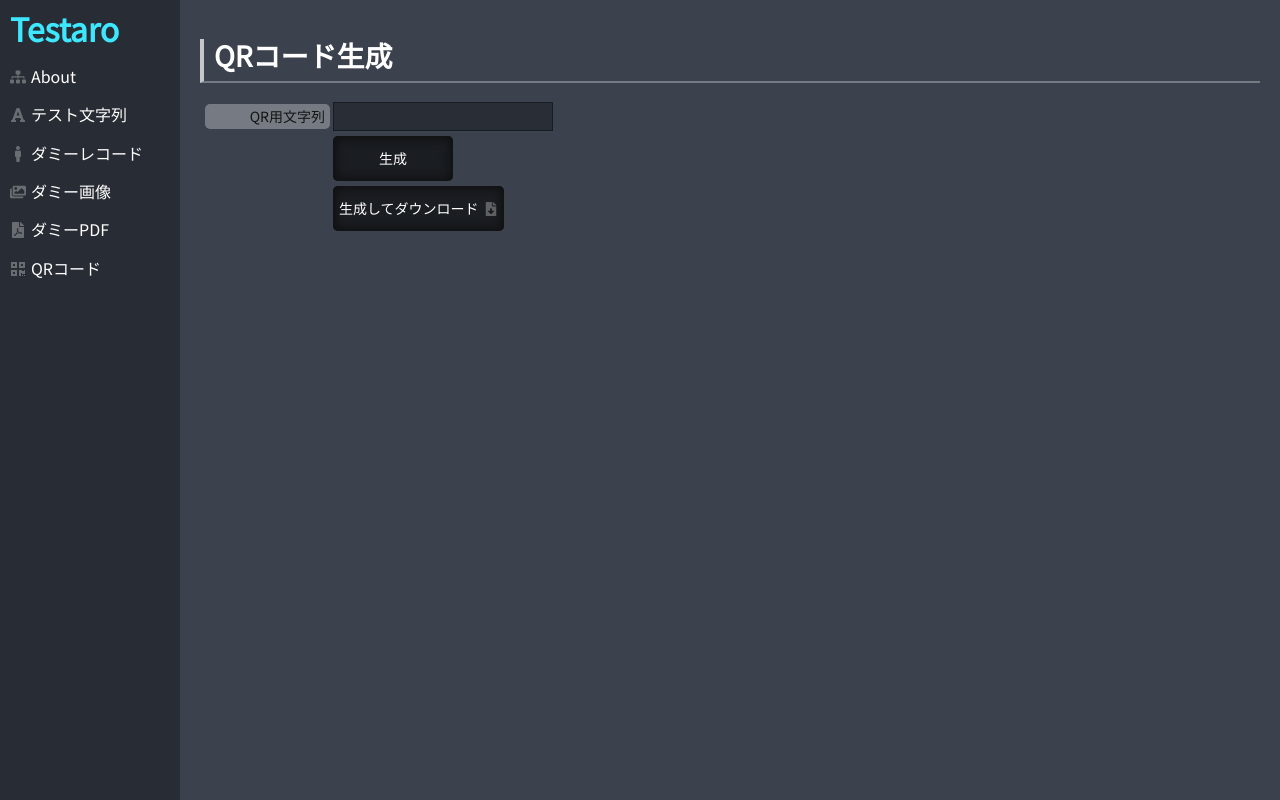
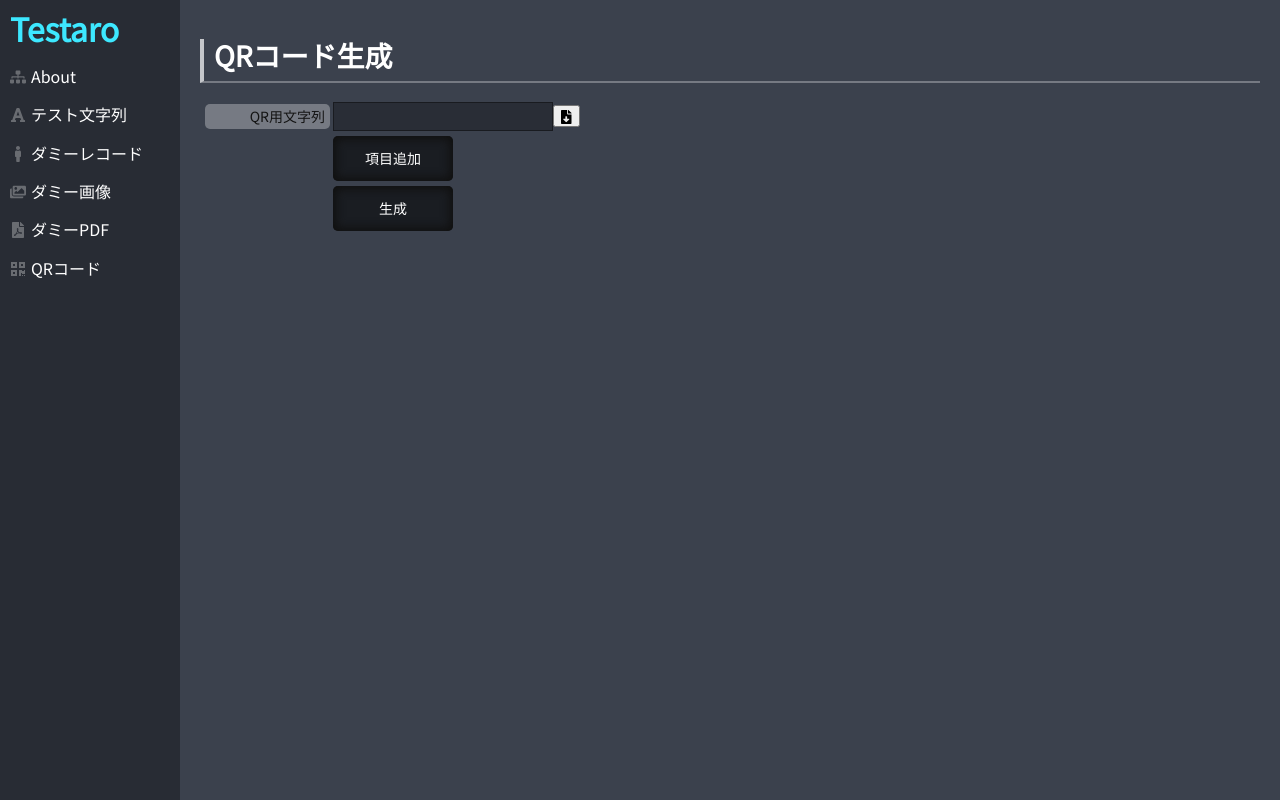
Before and after one commit to jesusisao/testaro, a React (Create React App) app: page /#/qrgen in a window 1280 px wide. Built offline with nearby package versions, Linux system fonts and the light colour scheme.

Commit message:
複数のQR生成に対応

```diff
--- a/src/QrGenerator/QrGenerator.tsx
+++ b/src/QrGenerator/QrGenerator.tsx
@@ -1,4 +1,4 @@
-import React, { useState, useRef } from "react";
+import React, { useState, createRef } from "react";
 import "./QrGenerator.scss";
 import "../Common/common.scss";
 import ParamBox from "../Common/ParamBox";
@@ -7,45 +7,92 @@ import { FontAwesomeIcon } from "@fortawesome/react-fontawesome";
 import { faFileDownload } from "@fortawesome/free-solid-svg-icons";
 
 const QrGenerator: React.FC = () => {
-  const [code, setCode] = useState("");
-
-  const canvasRef = useRef(null);
+  const [codes, setCodes] = useState([""]);
+  const [canvasRefs, setCanvasRefs] = useState([
+    createRef<HTMLCanvasElement>()
+  ]);
+  // const elementsRef = useRef(codes.map(() => createRef<HTMLCanvasElement>()));
 
   const generate = (): void => {
-    if (code.length === 0) {
-      alert("コード長が短すぎます");
+    const containZeroLength: boolean = codes.reduce(
+      (accumulator: boolean, el: string) => el.length === 0 || accumulator,
+      false
+    );
+    if (containZeroLength) {
+      alert("空欄の項目が存在しています。");
       return;
     }
-    QRCode.toCanvas(canvasRef.current, code, function(error) {
-      if (error) console.error(error);
-      console.log("success!");
-    });
+
+    for (let i = 0; i < codes.length; i++) {
+      QRCode.toCanvas(canvasRefs[i].current, codes[i], function(error) {
+        if (error) console.error(error);
+        console.log("success!");
+      });
+    }
   };
 
-  const downloadImage = (): void => {
-    // eslint-disable-next-line @typescript-eslint/no-explicit-any
-    const canvas: any = canvasRef.current;
+  const downloadImage = (index: number): void => {
+    const canvas: HTMLCanvasElement | null = canvasRefs[index].current;
     const link = document.createElement("a");
-    link.download = `${code}.png`;
-    link.href = canvas.toDataURL(`image/png`);
+    link.download = `${codes[index]}.png`;
+    // eslint-disable-next-line @typescript-eslint/no-non-null-assertion
+    link.href = canvas!.toDataURL(`image/png`);
     link.click();
   };
 
-  const generateAndDownload = (): void => {
+  const generateAndDownload = (index: number): void => {
     generate();
-    downloadImage();
+    downloadImage(index);
+  };
+
+  const add = (): void => {
+    setCodes([...codes, ""]);
+    setCanvasRefs([...canvasRefs, createRef<HTMLCanvasElement>()]);
+  };
+
+  const updateCode = (index: number, value: string): void => {
+    const newCodes = [...codes];
+    newCodes[index] = value;
+    setCodes(newCodes);
+  };
+
+  const inputList = (): JSX.Element => {
+    const items = [];
+    for (const [i, code] of codes.entries()) {
+      items.push(
+        <ParamBox labelName="QR用文字列" key={i + ""}>
+          <input
+            type="text"
+            defaultValue={code}
+            onChange={(e): void => updateCode(i, e.target.value)}
+          ></input>
+          <button onClick={(): void => generateAndDownload(i)}>
+            <FontAwesomeIcon icon={faFileDownload} className="icon" />
+          </button>
+        </ParamBox>
+      );
+    }
+    return <div>{items}</div>;
+  };
+
+  const canvasList = (): JSX.Element => {
+    const items = [];
+    for (let i = 0; i < codes.length; i++) {
+      items.push(<canvas ref={canvasRefs[i]} key={i + ""}></canvas>);
+    }
+    return <div>{items}</div>;
   };
 
   return (
     <div className="QrGenerator">
       <h1 className="page-title">QRコード生成</h1>
       <div>
-        <ParamBox labelName="QR用文字列">
-          <input
-            type="text"
-            defaultValue={code}
-            onChange={(e): void => setCode(e.target.value)}
-          ></input>
+        {inputList()}
+
+        <ParamBox>
+          <button className="testaro-button" onClick={add}>
+            項目追加
+          </button>
         </ParamBox>
 
         <ParamBox>
@@ -53,14 +100,9 @@ const QrGenerator: React.FC = () => {
             生成
           </button>
         </ParamBox>
-        <ParamBox>
-          <button className="testaro-button" onClick={generateAndDownload}>
-            生成してダウンロード
-            <FontAwesomeIcon icon={faFileDownload} className="icon" />
-          </button>
-        </ParamBox>
+
+        {canvasList()}
       </div>
-      <canvas ref={canvasRef}></canvas>
     </div>
   );
 };
```
